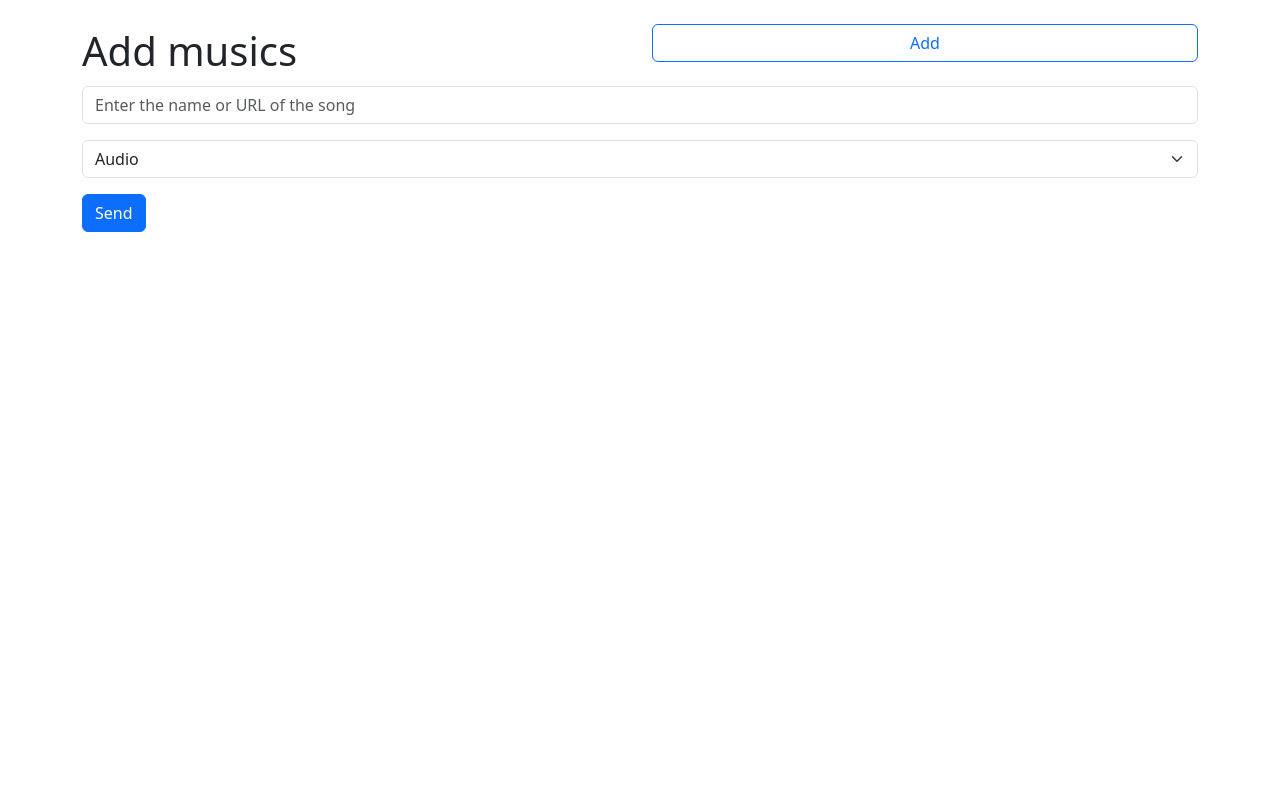
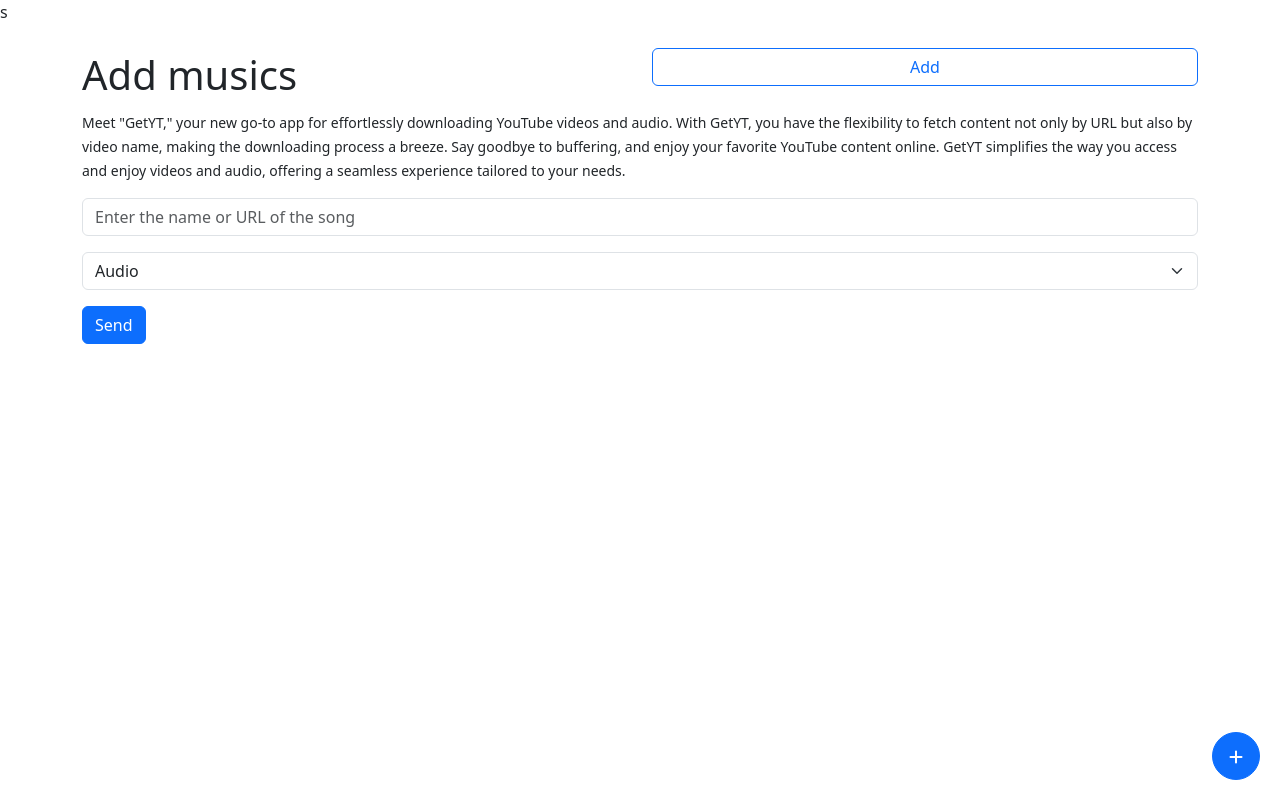
Before and after one commit to OpusJoao/getyt, a Flask app: page / in a window 1280 px wide. Run offline with Flask 3, Linux system fonts and the light colour scheme.

Commit message:
feat: add intruction text and btn add

```diff
--- a/templates/index.html
+++ b/templates/index.html
@@ -13,6 +13,24 @@
       rel="stylesheet"
       href="https://cdnjs.cloudflare.com/ajax/libs/font-awesome/6.0.0-beta3/css/all.min.css"
     />
+      s<style>
+        /* Custom CSS for positioning the button */
+        .fixed-bottom-right {
+            position: fixed;
+            bottom: 20px;
+            right: 20px;
+            z-index: 1000;
+            display: flex;
+            justify-content: flex-end;
+        }
+        .btn-custom {
+            width: 48px;
+            height: 48px;
+            text-align: center;
+            display: flex;
+            justify-content: center;
+        }
+    </style>
   </head>
   <body>
     <div class="container mt-4">
@@ -25,7 +43,14 @@
                 Add
             </button>
         </div>
-    </div>
+      </div>
+        <div class="row mb-3">
+            <div class="col-12">
+                <small>
+                    Meet "GetYT," your new go-to app for effortlessly downloading YouTube videos and audio. With GetYT, you have the flexibility to fetch content not only by URL but also by video name, making the downloading process a breeze. Say goodbye to buffering, and enjoy your favorite YouTube content online. GetYT simplifies the way you access and enjoy videos and audio, offering a seamless experience tailored to your needs.
+                </small>
+            </div>
+        </div>
       <div id="inputs-container">
         <div class="input-group mb-3">
           <input
@@ -92,6 +117,12 @@
           </div>
         </div>
       </div>
+    </div>
+
+    <div class="fixed-bottom fixed-right fixed-bottom-right">
+        <button class="btn btn-primary rounded-circle p-3 btn-custom" onclick="addInput()">
+            <i class="fas fa-plus"></i>
+        </button>
     </div>
 
     <a id="downloadLink" style="display: none"></a>
```
